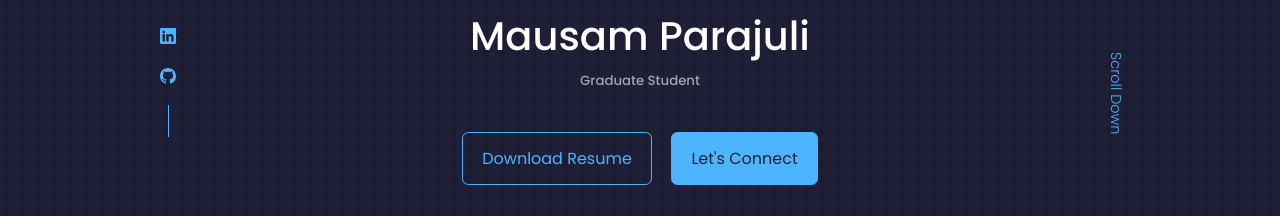
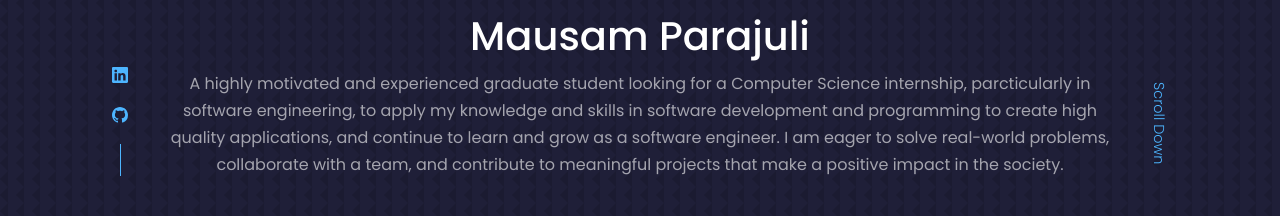
Before and after one commit to mparajuli/my-portfolio-react, a React (Create React App) app: page / in a window 1280 px wide. Shown: the part 133-349 px from the top of the page. Built offline with nearby package versions, Linux system fonts and the light colour scheme.

Commit message:
Updated header

```diff
--- a/package.json
+++ b/package.json
@@ -1,5 +1,5 @@
 {
-  "homepage": "http://mparajuli.github.io/my-portfolio",
+  "homepage": "http://mparajuli.github.io/my-portfolio-react",
   "name": "my-portfolio",
   "version": "0.1.0",
   "private": true,
--- a/src/components/header/Header.jsx
+++ b/src/components/header/Header.jsx
@@ -10,7 +10,8 @@ const Header = () => {
       <div className="container header_container">
       <h5>Hello I'm</h5>
       <h1>Mausam Parajuli</h1>
-      <h5 className="text-light">Graduate Student</h5>
+      {/* <h5 className="text-light">Graduate Student</h5> */}
+      <p className="text-light">A highly motivated and experienced graduate student looking for a Computer Science internship, parcticularly in software engineering, to apply my knowledge and skills in software development and programming to create high quality applications, and continue to learn and grow as a software engineer. I am eager to solve real-world problems, collaborate with a team, and contribute to meaningful projects that make a positive impact in the society.</p>
       <Resume />
       <HeaderSocials />
 
--- a/src/components/header/header.css
+++ b/src/components/header/header.css
@@ -1,5 +1,5 @@
 header {
-  height: 100vh;
+  height: 130vh;
   padding-top: 7rem;
   overflow: hidden;
 }
@@ -25,8 +25,10 @@ header {
   align-items: center;
   gap: 0.8rem;
   position: absolute;
-  left: 0;
-  bottom: 3rem;
+  /* left: 0; */
+  /* bottom: 3rem; */
+  left: -3rem;
+  bottom: 6rem;
 }
 
 .header_socials::after {
@@ -40,7 +42,7 @@ header {
 .me {
   background: linear-gradient(var(--color-primary), transparent);
   width: 15rem;
-  /* height: 30rem; */
+  /* height: 100%; */
   position: absolute;
   left: calc(50% - 7rem);
   margin-top: 4rem;
@@ -52,8 +54,10 @@ header {
 /* =================== Scroll Down =================== */
 .scroll_down {
   position: absolute;
-  right: -2.3rem;
-  bottom: 5rem;
+  /* right: -2.3rem; */
+  /* bottom: 5rem; */
+  right: -5rem;
+  bottom: 8.5rem;
   transform: rotate(90deg);
   font-weight: 300;
   font-size: 0.9rem;
```
